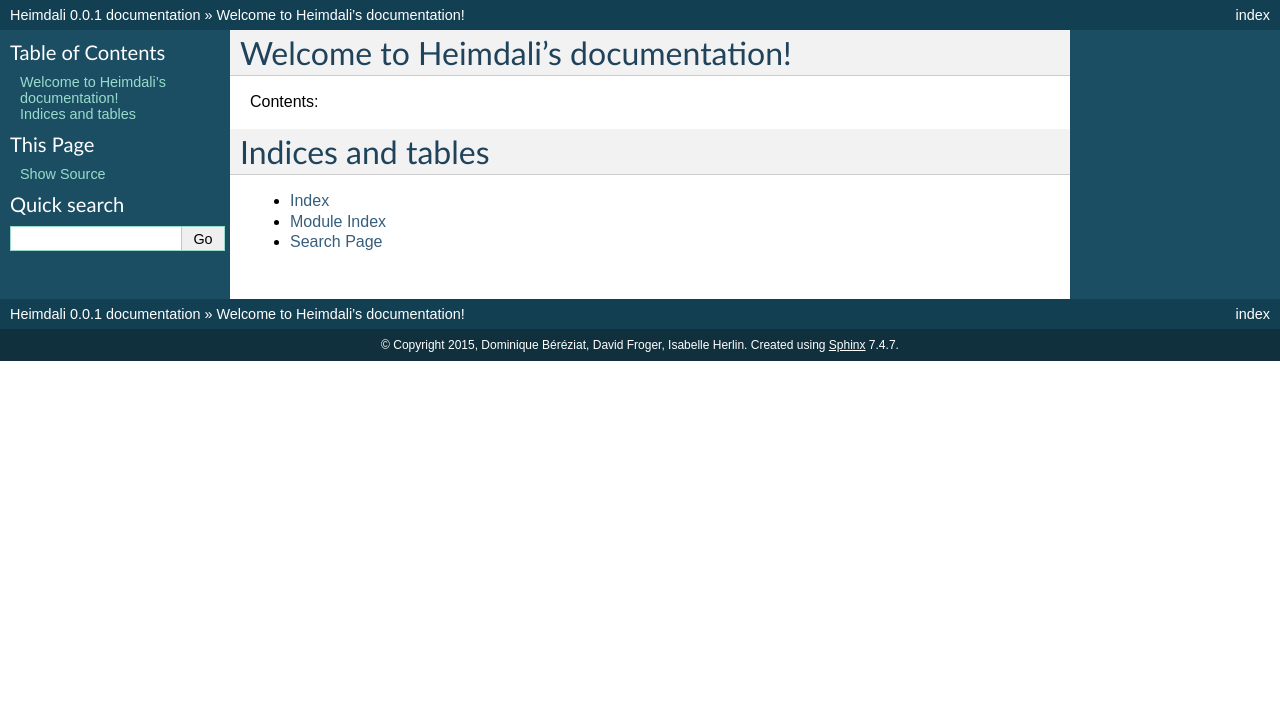
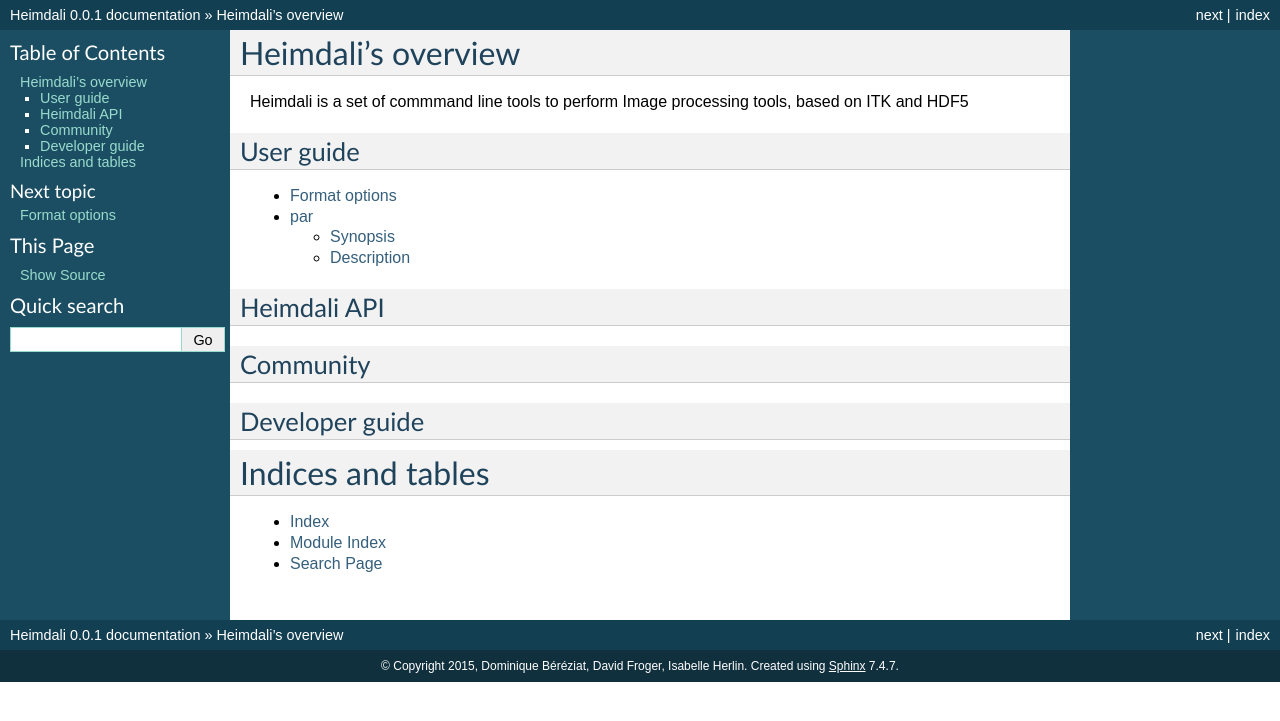
Before and after one commit to heimdali/heimdali, a Sphinx documentation site: the page built from doc/index.rst, in a window 1280 px wide. Shown: the top 721 px of the page. Built offline with Sphinx 7.4.7, drawn with Linux system fonts in a browser that asks for light colours.

Commit message:
DOC: par

```diff
--- a/doc/index.rst
+++ b/doc/index.rst
@@ -3,14 +3,32 @@
    You can adapt this file completely to your liking, but it should at least
    contain the root `toctree` directive.
 
-Welcome to Heimdali's documentation!
+Heimdali's overview
 ====================================
 
-Contents:
+Heimdali is a set of commmand line tools to perform Image processing tools,
+based on ITK and HDF5
+
+User guide
+####################################
 
 .. toctree::
    :maxdepth: 2
 
+   options
+   par
+
+
+Heimdali API
+####################################
+
+
+Community
+####################################
+
+
+Developer guide
+####################################
 
 
 Indices and tables
```
Also changed, not shown: doc/options.rst (added, +22 -0 lines), doc/par.rst (added, +29 -0 lines).
